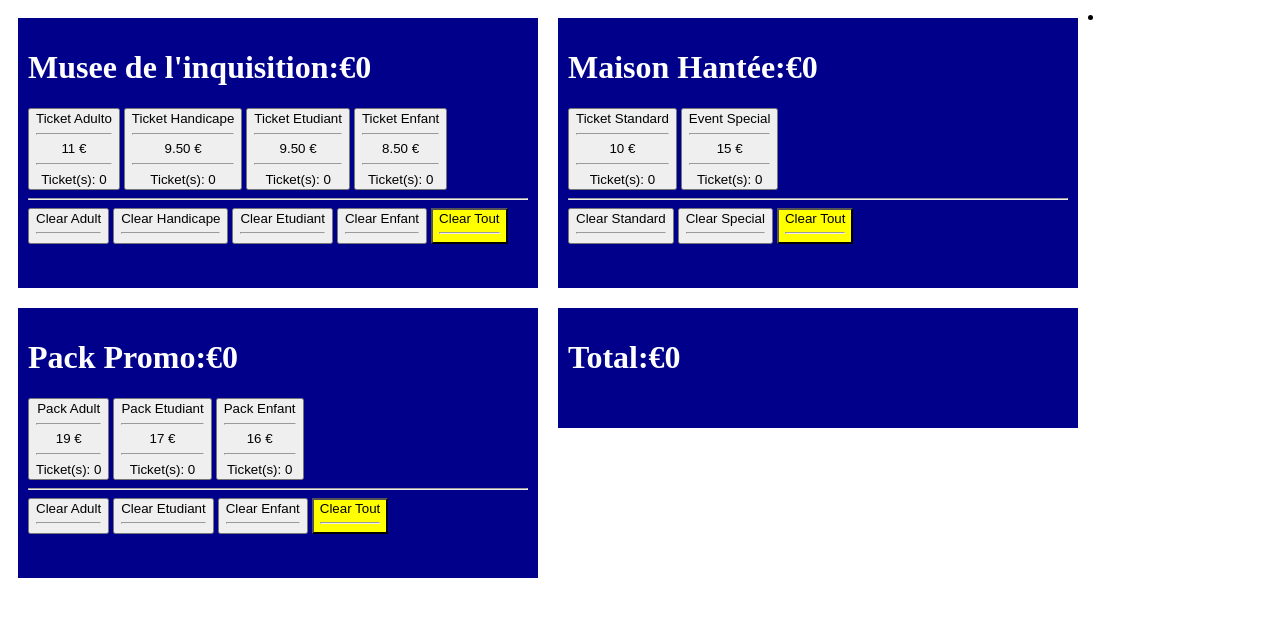
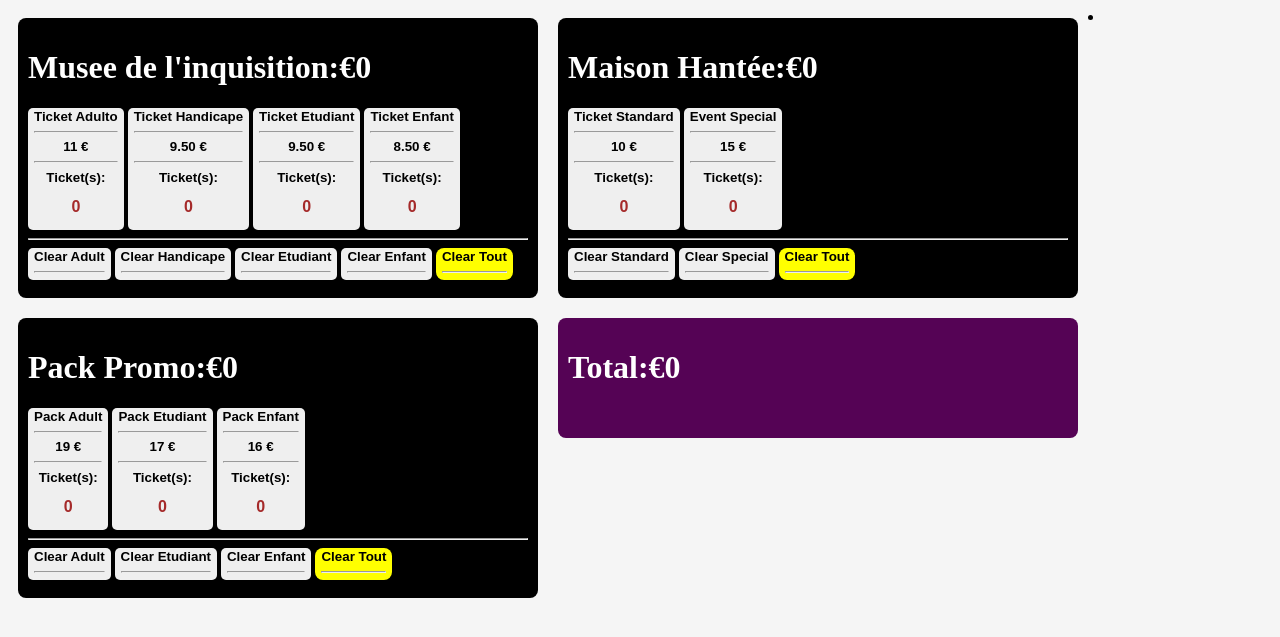
Before and after one commit to Pr0jectEd/Pr0jectEd.github.io, a PHP site: page / in a window 1280 px wide. Shown: the top 637 px of the page. Run offline with PHP 8.4, Linux system fonts and the light colour scheme.

Commit message:
Cambio de interfaz y correción de error de boton clear

```diff
--- a/index.html
+++ b/index.html
@@ -10,10 +10,10 @@
 
     <div class="box">
         <h1>Musee de l'inquisition:€<span id="resultado">0</span></h1>
-        <button id="sumaBtn11">Ticket Adulto <hr>11 €<hr>Ticket(s): <span id="contador11">0</span></button>
-        <button id="sumaBtn950">Ticket Handicape<hr>9.50 €<hr>Ticket(s): <span id="contador950">0</span></button>
-        <button id="sumaBtnEtudiant">Ticket Etudiant<hr>9.50 €<hr>Ticket(s): <span id="contadorEtudiant">0</span></button>
-        <button id="sumaBtnEnfant">Ticket Enfant<hr>8.50 €<hr>Ticket(s): <span id="contadorEnfant">0</span></button><hr>
+        <button id="sumaBtn11">Ticket Adulto <hr>11 €<hr>Ticket(s): <h2><span id="contador11">0</span></h2></button>
+        <button id="sumaBtn950">Ticket Handicape<hr>9.50 €<hr>Ticket(s): <h2><span id="contador950">0</span></h2></button>
+        <button id="sumaBtnEtudiant">Ticket Etudiant<hr>9.50 €<hr>Ticket(s): <h2><span id="contadorEtudiant">0</span></h2></button>
+        <button id="sumaBtnEnfant">Ticket Enfant<hr>8.50 €<hr>Ticket(s):<h2><span id="contadorEnfant">0</span></h2></button><hr>
         <button id="resetBtn11">Clear Adult<hr></button>
         <button id="resetBtn950">Clear Handicape<hr></button>
         <button id="resetBtnEtudiant">Clear Etudiant<hr></button>
@@ -24,8 +24,8 @@
     </div>
     <div class="box">
         <h1>Maison Hantée:€<span id="resultadoMH">0</span></h1>
-        <button id="sumaBtnMH">Ticket Standard <hr>10 €<hr>Ticket(s): <span id="contadorMH">0</span></button>
-        <button id="sumaBtnMHEsp">Event Special<hr>15 €<hr>Ticket(s): <span id="contadorMHEsp">0</span></button><hr>
+        <button id="sumaBtnMH">Ticket Standard <hr>10 €<hr>Ticket(s):<h2><span id="contadorMH">0</span></h2></button>
+        <button id="sumaBtnMHEsp">Event Special<hr>15 €<hr>Ticket(s):<h2><span id="contadorMHEsp">0</span></h2></button><hr>
         <button id="resetBtnMH">Clear Standard<hr></button>
         <button id="resetBtnMHEsp">Clear Special<hr></button>
         <button class="btout" id="resetBtnMaison" >Clear Tout<hr></button>
@@ -33,9 +33,9 @@
     </div>
     <div class="box">
         <h1>Pack Promo:€<span id="resultadoPromo">0</span></h1>
-        <button id="sumaBtnPromoAdult">Pack Adult <hr>19 €<hr>Ticket(s):  <span id="contadorPromoAdult">0</span></button>
-        <button id="sumaBtnPromoEtudiant">Pack Etudiant<hr>17 €<hr>Ticket(s):  <span id="contadorPromoEtudiant">0</span></button>
-        <button id="sumaBtnPromoEnfant">Pack Enfant<hr>16 €<hr>Ticket(s):  <span id="contadorPromoEnfant">0</span></button><hr>
+        <button id="sumaBtnPromoAdult">Pack Adult <hr>19 €<hr>Ticket(s):<h2><span id="contadorPromoAdult">0</span></h2></button>
+        <button id="sumaBtnPromoEtudiant">Pack Etudiant<hr>17 €<hr>Ticket(s):<h2><span id="contadorPromoEtudiant">0</span></h2></button>
+        <button id="sumaBtnPromoEnfant">Pack Enfant<hr>16 €<hr>Ticket(s):<h2><span id="contadorPromoEnfant">0</span></h2></button><hr>
         <button id="resetBtnPromoAdult">Clear Adult<hr></button>
         <button id="resetBtnPromoEtudiant">Clear Etudiant<hr></button>
         <button id="resetBtnPromoEnfant">Clear Enfant<hr></button>
--- a/script.js
+++ b/script.js
@@ -146,8 +146,8 @@ document.addEventListener('DOMContentLoaded', (event) => {
             resultadoElement.textContent = valorFijo.toFixed(2);
             contadorElement11.textContent = contadorSumas11;
             contadorElement950.textContent = contadorSumas950;
-            contadorElement950.textContent = contadorSumasEnfant;
-            contadorElement950.textContent = contadorSumasEtudiant;
+            contadorElementEnfant.textContent = contadorSumasEnfant;
+            contadorElementEtudiant.textContent = contadorSumasEtudiant;
             actualizarResultadoGlobal();
         });
         /*Maison Hantée*/
--- a/style.css
+++ b/style.css
@@ -1,12 +1,21 @@
 /*contenido del archivo datos.html*/
+
+body{
+    background-color: whitesmoke;
+}
 
 .box{
     padding:10px;
     width: 500px;
-    height: 250px;
-    background-color: darkblue;
+    height: 260px;
+    border-radius: 8px;
+    background-color: black;
     margin:10px;
     float: left;
+}
+
+.box:hover {
+    transform: translateY(-5px);/*Hace "saltar" el objeto*/
 }
 
 p{
@@ -17,22 +26,52 @@ p{
 h1{
     color:white;
 }
-/*
+
+h2{
+    font-size:medium;
+    font-weight: bold;
+    color:brown;
+}
+
 button{
-    height:100px;
-    width: 100px;
+
+    /*display: block;*/
+    /*margin: 10px auto;*/
+    /*padding: 10px 20px;*/
+    /*font-size: 16px;*/
+    border: none;
+    border-radius: 5px;
+    color:black;
+    font-weight: bold;
+    /*background-color: aliceblue;
+    cursor: pointer;
+    transition: background-color 0.3s ease;*/
 }
-*/
+
+.button:hover{
+    background-color:red;
+}
+
 .btout{
 
     background-color: yellow;
+    border-radius: 8px;
+}
+
+.btout:hover{
+    background-color: yellowgreen;
 }
 
 .smallbox{
     padding:10px;
     width: 500px;
     height: 100px;
-    background-color: darkblue;
+    border-radius: 8px;
+    background-color: rgb(85, 3, 85);
     margin:10px;
     float: left;
 }
+
+.smallbox:hover {/*Hace "saltar" el objeto*/
+    transform: translateY(-5px);
+}
```
